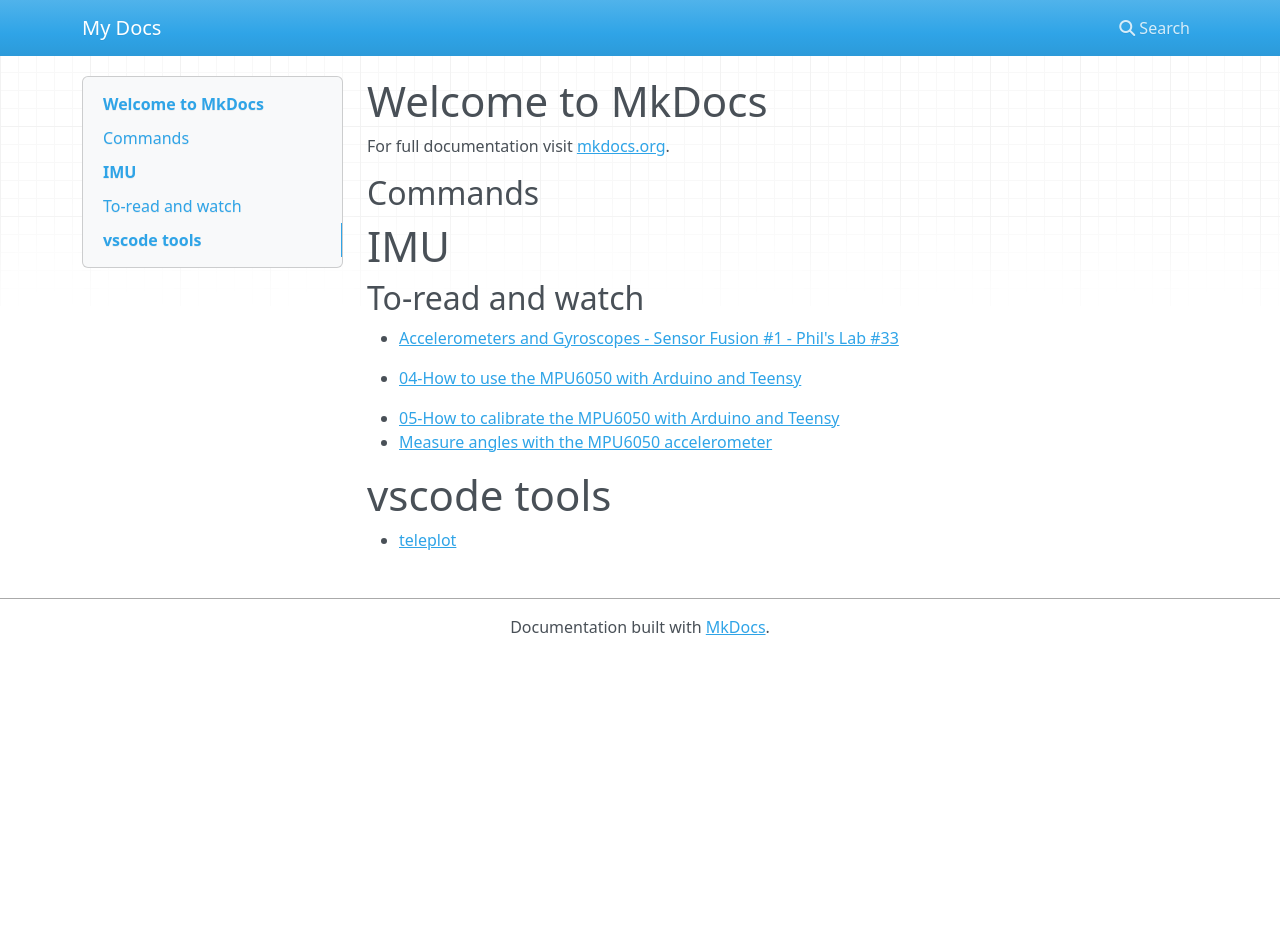
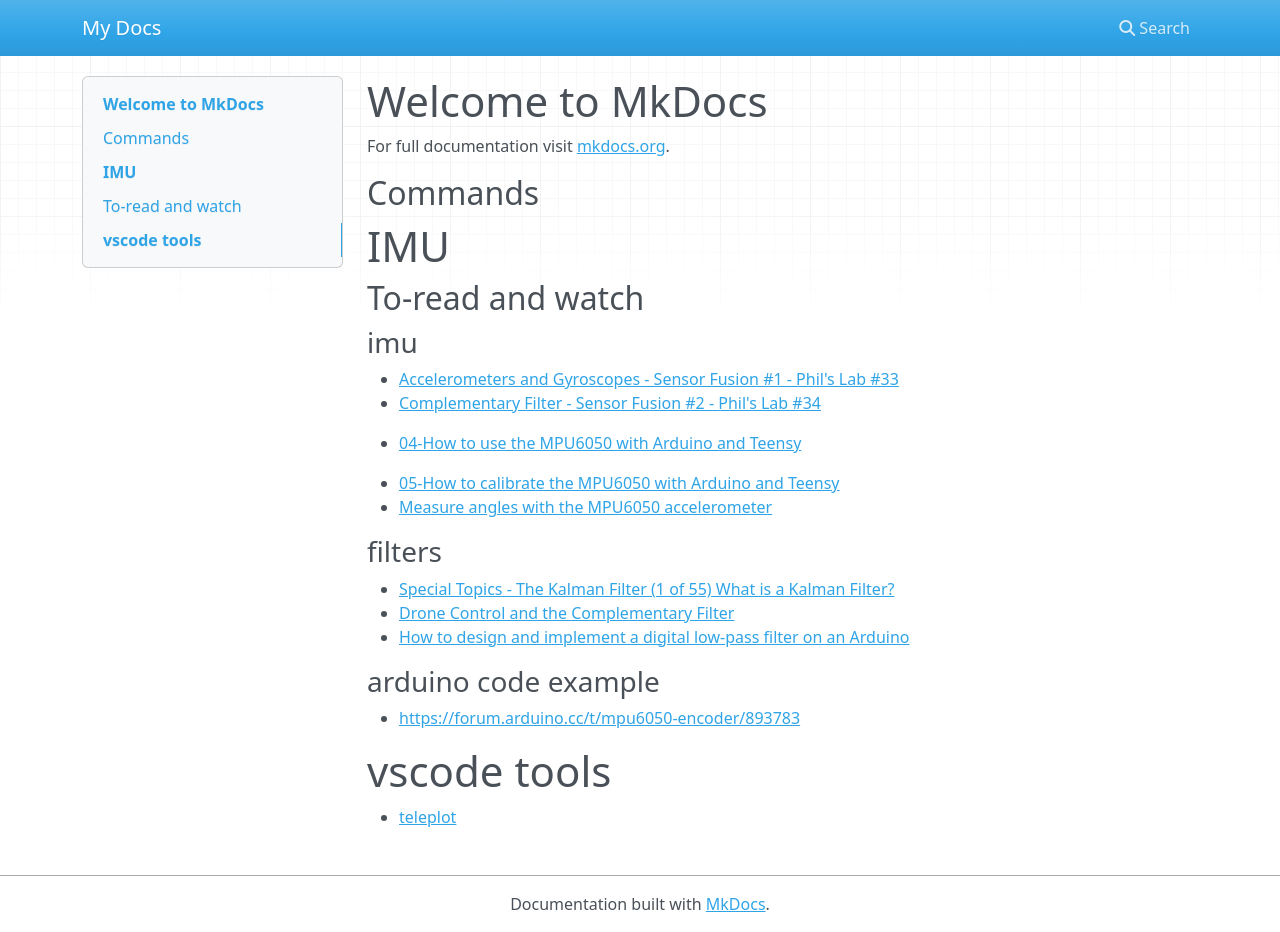
Before and after one commit to robobe/gy_gimbal, an MkDocs documentation site: the page built from docs/index.md, in a window 1280 px wide and 932 px high. Built offline with MkDocs 1.6.1, drawn with Linux system fonts in a browser that asks for light colours; nearby versions of some CDN libraries.

Commit message:
more reading

```diff
--- a/docs/index.md
+++ b/docs/index.md
@@ -7,14 +7,21 @@ For full documentation visit [mkdocs.org](https://www.mkdocs.org).
 # IMU
 
 ## To-read and watch
+### imu
 - [Accelerometers and Gyroscopes - Sensor Fusion #1 - Phil's Lab #33](https://youtu.be/RZd6XDx5VXo)
-
+- [Complementary Filter - Sensor Fusion #2 - Phil's Lab #34](https://youtu.be/BUW2OdAtzBw)
 
 - [04-How to use the MPU6050 with Arduino and Teensy](https://youtu.be/yhz3bRQLvBY?list=PLeuMA6tJBPKsAfRfFuGrEljpBow5hPVD4)
 - [05-How to calibrate the MPU6050 with Arduino and Teensy](https://youtu.be/Yh6mYF3VdFQ?list=PLeuMA6tJBPKsAfRfFuGrEljpBow5hPVD4)
 - [Measure angles with the MPU6050 accelerometer](https://youtu.be/7VW_XVbtu9k)
 
+### filters
+- [Special Topics - The Kalman Filter (1 of 55) What is a Kalman Filter?](https://youtu.be/CaCcOwJPytQ)
+- [Drone Control and the Complementary Filter](https://youtu.be/whSw42XddsU)
+- [How to design and implement a digital low-pass filter on an Arduino](https://youtu.be/HJ-C4Incgpw)
 
+### arduino code example
+- [https://forum.arduino.cc/t/mpu6050-encoder/893783](https://forum.arduino.cc/t/mpu6050-encoder/893783)
 
 # vscode tools
 - [teleplot](https://marketplace.visualstudio.com/items?itemName=alexnesnes.teleplot)
```
